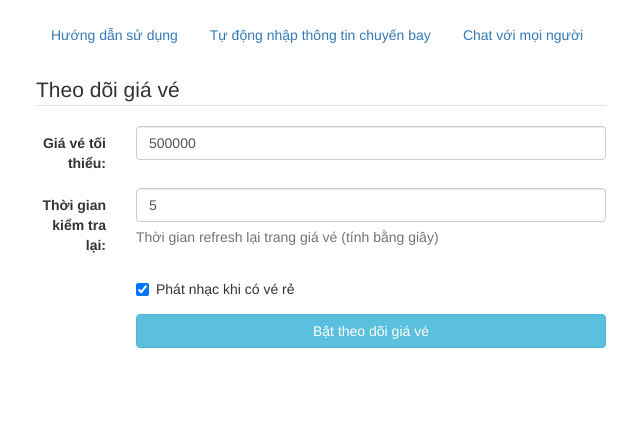
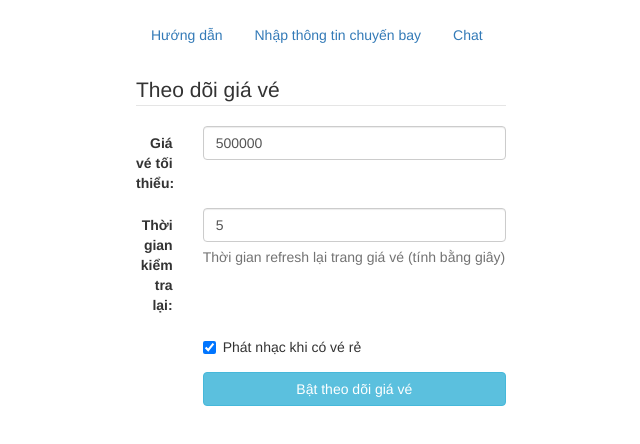
Before and after one commit to azurevietnam/auto-flight-booking, a browser extension: page src/page_action/index.html at #/index in a window 1280 px wide. Shown: the whole page, without its empty margins (319-959 px from the left). Drawn offline with nearby package versions, Linux system fonts and the light colour scheme.

Commit message:
Minor changed

```diff
--- a/src/page_action/index.html
+++ b/src/page_action/index.html
@@ -16,11 +16,11 @@
 	</head>
 
 	<body ng-app="app" ng-controller="Ctrl">
-		<div class="container" style="width: 600px;">
+		<div class="container" style="width: 400px;">
 			<ul class="nav nav-pills">
-			  <li><a href="#" ng-click="openHelp()">Hướng dẫn sử dụng</a></li>
-			  <li><a href="#" ng-click="openAutocompleteForm()">Tự động nhập thông tin chuyến bay</a></li>
-			  <li><a href="#" ng-click="openChatbox()">Chat với mọi người</a></li>
+			  <li><a href="#" ng-click="openHelp()">Hướng dẫn</a></li>
+			  <li><a href="#" ng-click="openAutocompleteForm()">Nhập thông tin chuyến bay</a></li>
+			  <li><a href="#" ng-click="openChatbox()">Chat</a></li>
 			</ul>
 
 			<div class="form-horizontal" style="margin-top: 20px;">
```
Also changed, not shown: src/autocomplete/index.html (+1 -1 lines).
